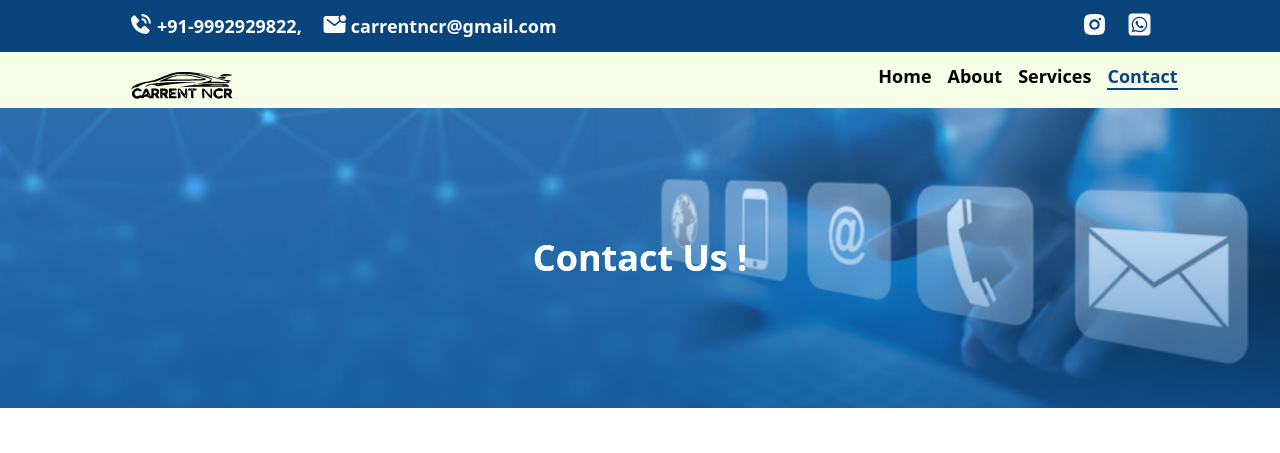
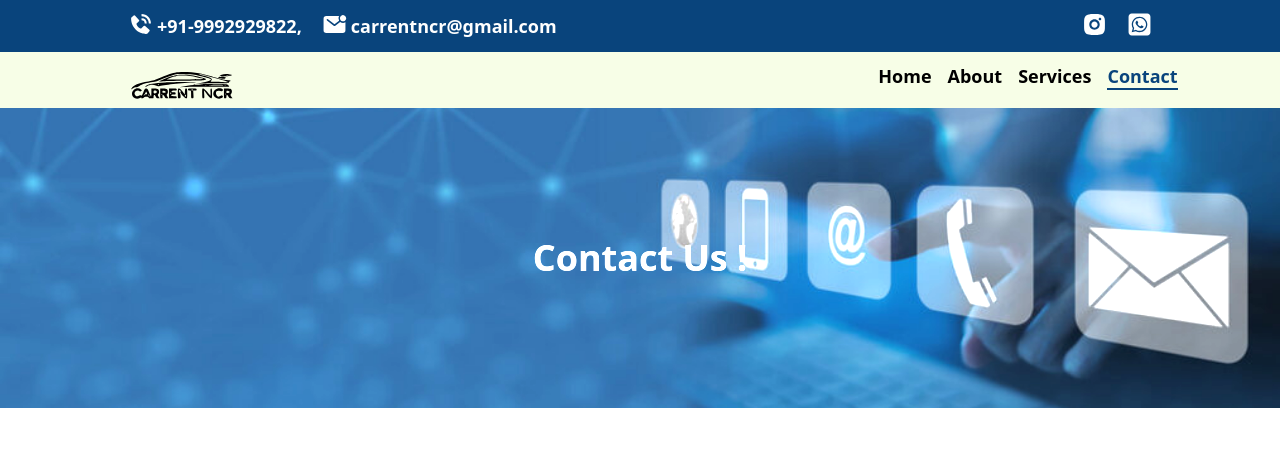
Before and after one commit to NikkuYadav/car-rent-ncr, a React (Vite) app: page /contact in a window 1280 px wide. Shown: the top 453 px of the page. Built offline with nearby package versions, Linux system fonts and the light colour scheme.

Commit message:
new commit

```diff
--- a/src/pages/Contact.jsx
+++ b/src/pages/Contact.jsx
@@ -26,10 +26,11 @@ const Contact = () => {
   return (
     <div>
       {/* Banner Section */}
+      {/* linear-gradient(rgba(9, 68, 124, 0.2), rgba(9, 68, 124, 0.7)),  */}
       <div
         className="relative h-[300px] flex items-center justify-center text-white text-4xl font-bold"
         style={{
-          backgroundImage: `linear-gradient(rgba(9, 68, 124, 0.2), rgba(9, 68, 124, 0.7)), url(${assets.contact})`,
+          backgroundImage: `url(${assets.contact})`,
           backgroundSize: "cover",
           backgroundPosition: "center",
           filter: "brightness(1.2)",
```
